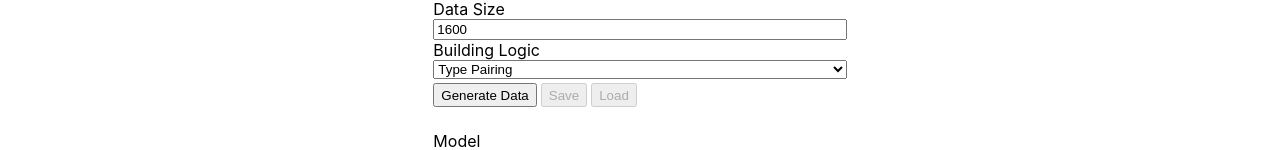
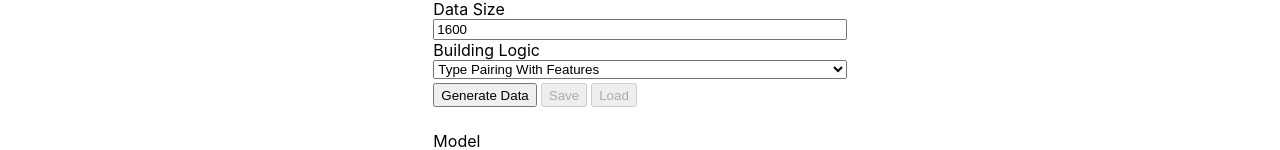
Before and after one commit to tandalesc/react-tf-demo, a React (Create React App) app: page / in a window 1280 px wide. Shown: the part 415-565 px from the top of the page. Built offline with nearby package versions, Linux system fonts and the light colour scheme; the HTML template or start-up script is replaced by a standard one.

Commit message:
fix bugs, slightly improve training and generation performance

```diff
--- a/src/App.js
+++ b/src/App.js
@@ -2,7 +2,7 @@ import React, { Fragment, PureComponent } from 'react';
 import * as tf from '@tensorflow/tfjs';
 
 import SymmetricPairMatching from './models/SymmetricPairMatching';
-import AssymetricPairMatching from './models/AssymetricPairMatching';
+import AsymmetricPairMatching from './models/AsymmetricPairMatching';
 import Type, { NoType } from './data/Type';
 import Element from './data/Element';
 import HookahFlavors from './data/HookahFlavors';
@@ -47,10 +47,10 @@ class App extends PureComponent {
     dropout: 0.15,
     validationSplit: 0.28,
     topN: 9,
-    model: "pairMatching",
+    model: "asymmetricPairMatching",
     dataset: "hookahFlavors",
     testPredict: "Limoncello",
-    buildingLogic: "typePairing",
+    buildingLogic: "typePairingWithFeatures",
     workingDataset: "",
     status: "",
     disableButtons: false,
@@ -67,7 +67,7 @@ class App extends PureComponent {
 
   initializeModels = () => {
     this.models.symmetricPairMatching = new SymmetricPairMatching(tf, {
-      numCategories: Element.count,
+      numCategories: Element.next_id,
       dropout: this.state.dropout,
       validationSplit: this.state.validationSplit,
       logRecorder: (epoch, logs) => {
@@ -83,9 +83,9 @@ class App extends PureComponent {
       },
       numLayers: 2
     });
-    this.models.assymetricPairMatching = new AssymetricPairMatching(tf, {
-      numCategories: Element.count,
-      numFeatures: Type.count,
+    this.models.asymmetricPairMatching = new AsymmetricPairMatching(tf, {
+      numCategories: Element.next_id,
+      numFeatures: Type.next_id,
       adaptNeuronCount: true,
       dropout: this.state.dropout,
       validationSplit: this.state.validationSplit,
@@ -176,7 +176,7 @@ class App extends PureComponent {
     let tensorData;
     if(HookahFlavors.buildingLogic[this.state.buildingLogic].extraFeatures) {
       pairTableRows = flavorPairs
-        .map(([p1,t11,t12,p2])=>([Element.maps.index.get(p1).name, Element.maps.index.get(p2).name]))
+        .map(([p1,t11,t12,p2])=>([Element.maps.id.get(p1).name, Element.maps.id.get(p2).name]))
         .sort((pair1,pair2)=>(pair1[0]+pair1[1]).localeCompare(pair2[0]+pair2[1]))
         .map(([p1,p2])=>(
           <tr>
@@ -187,7 +187,7 @@ class App extends PureComponent {
       tensorData = tf.tensor(flavorPairs, [flavorPairs.length, 4], 'int32');
     } else {
       pairTableRows = flavorPairs
-        .map(([p1,p2])=>([Element.maps.index.get(p1).name, Element.maps.index.get(p2).name]))
+        .map(([p1,p2])=>([Element.maps.id.get(p1).name, Element.maps.id.get(p2).name]))
         .sort((pair1,pair2)=>(pair1[0]+pair1[1]).localeCompare(pair2[0]+pair2[1]))
         .map(([p1,p2])=>(
           <tr>
@@ -212,18 +212,18 @@ class App extends PureComponent {
         const testFlavor = Element.maps.name.get(this.state.testPredict);
         let testIdx;
         let prediction;
-        if(this.state.model==="pairMatching") {
-          testIdx = testFlavor.index;
+        if(this.state.model==="symmetricPairMatching") {
+          testIdx = testFlavor.id;
           prediction = this.models[this.state.model].predict(tf.tensor([testIdx],[1],'int32'));
-        } else if(this.state.model==="pairMatchingWithFeatures") {
+        } else if(this.state.model==="asymmetricPairMatching") {
           let firstTwoFeatures;
           if(testFlavor.types.length>1) {
-            firstTwoFeatures = [testFlavor.types[0].index, testFlavor.types[1].index];
+            firstTwoFeatures = [testFlavor.types[0].id, testFlavor.types[1].id];
           } else {
-            firstTwoFeatures = [testFlavor.types[0].index, NoType.index];
+            firstTwoFeatures = [testFlavor.types[0].id, NoType.id];
           }
-          testIdx = testFlavor.index;
-          const testVec = [testFlavor.index].concat(firstTwoFeatures);
+          testIdx = testFlavor.id;
+          const testVec = [testFlavor.id].concat(firstTwoFeatures);
           prediction = this.models[this.state.model].predict(tf.tensor([testVec],[1,3],'int32').squeeze());
         }
         const prediction_js = Array.from(tf.unstack(prediction)[0].dataSync());
@@ -237,13 +237,13 @@ class App extends PureComponent {
         this.setState({
           categoricalProbabilities: prediction_js
             .map((e,i)=>({
-              name: i===testIdx ? "<don't mix>" : Element.maps.index.get(i).name,
+              name: i===testIdx ? "<don't mix>" : Element.maps.id.get(i).name,
               probability:e
             }))
             .sort((l1,l2)=>l2.probability-l1.probability)
             .slice(0, this.state.topN)
-            .map(({name, probability}, index)=>(
-              <tr key={index}>
+            .map(({name, probability}, id)=>(
+              <tr key={id}>
                 <td>
                   {name}
                 </td>
--- a/src/data/Element.js
+++ b/src/data/Element.js
@@ -7,13 +7,13 @@ class Element {
     type: new Map(),
     code: new Map(),
     name: new Map(),
-    index: new Map()
+    id: new Map()
   };
   static typeMapHandler = mapListHandler(Element.maps.type);
-  static count = 0;
+  static next_id = 0;
   static fromName = (name) => Element.maps.name.has(name) ? Element.maps.name.get(name) : null;
   static fromCode = (code) => Element.maps.code.has(code) ? Element.maps.code.get(code) : null;
-  static fromIndex = (index) => Element.maps.index.has(index) ? Element.maps.index.get(index) : null;
+  static fromId = (id) => Element.maps.id.has(id) ? Element.maps.id.get(id) : null;
   static ofType = (uncheckedType) => {
     const type = parseType(uncheckedType);
     return Element.maps.type.has(type.name) ? (Element.maps.type.get(type.name)) : []
@@ -21,12 +21,12 @@ class Element {
   static ofTypeExcluding = (type, notType) => Element.ofType(type).filter(e => !e.hasType(notType));
 
   constructor(name, types) {
-    this.index = Element.count++;
+    this.id = Element.next_id++;
     this.name = name;
     this.code = makeCodeFromName(name);
     this.types = parseTypes(types);
     Element.maps.name.set(this.name, this);
-    Element.maps.index.set(this.index, this);
+    Element.maps.id.set(this.id, this);
     Element.maps.code.set(this.code, this);
     this.types.forEach((type) => {
       Element.typeMapHandler[type.name] = this;
--- a/src/data/HookahFlavors.js
+++ b/src/data/HookahFlavors.js
@@ -30,45 +30,14 @@ class HookahFlavors {
     random: {
       name: "Random",
       code: "random",
-      fn: () => [randomInList(HookahFlavors.flavorList).index, randomInList(HookahFlavors.flavorList).index]
+      fn: () => [randomInList(HookahFlavors.flavorList).id, randomInList(HookahFlavors.flavorList).id]
     },
     typePairing: {
       name: "Type Pairing",
       code: "typePairing",
       fn: () => {
         let firstPick = randomInList(HookahFlavors.flavorList);
-        let firstPick_randomType = randomInList(firstPick.types.filter(type=>type.id===NoType.id));
-
-        let secondPick;
-        if(firstPick.hasType("mint")) {
-          secondPick = randomInList(Element.ofTypeExcluding(firstPick_randomType, "cream"));
-        } else if(firstPick.hasType("cream")) {
-          secondPick = randomInList(Element.ofTypeExcluding(firstPick_randomType, "mint"));
-        } else {
-          secondPick = randomInList(Element.ofType(firstPick_randomType));
-        }
-        //if both flavors are sweet then recalculate second flavor
-        if(firstPick.hasType("sweet") && secondPick.hasType("sweet")){
-          secondPick = randomInList(Element.ofType(randomInList(firstPick.types)));
-        }
-
-        //50% chance of swapping first and second picks
-        if(Math.random()>0.5) {
-          const temp = firstPick;
-          firstPick = secondPick;
-          secondPick = temp;
-        }
-
-        return [firstPick.index, secondPick.index];
-      }
-    },
-    typePairingWithFeatures: {
-      name: "Type Pairing With Features",
-      code: "typePairingWithFeatures",
-      extraFeatures: true,
-      fn: () => {
-        let firstPick = randomInList(HookahFlavors.flavorList);
-        let firstPick_randomType = randomInList(firstPick.types.filter(type=>type.id===NoType.id));
+        let firstPick_randomType = randomInList(firstPick.types.filter(type=>type.id!==NoType.id));
 
         let secondPick;
         if(firstPick.hasType("mint")) {
@@ -79,9 +48,9 @@ class HookahFlavors {
           secondPick = randomInList(Element.ofType(firstPick_randomType));
         }
 
-        //if both flavors are sweet then recalculate second flavor
-        if(firstPick.hasType("sweet") && secondPick.hasType("sweet")){
-          secondPick = randomInList(Element.ofType(randomInList(firstPick.types)));
+        //5% chance of picking a random second flavor
+        if(Math.random()<0.05) {
+          secondPick = randomInList(Element.ofType(firstPick_randomType));
         }
 
         //50% chance of swapping first and second picks
@@ -91,8 +60,39 @@ class HookahFlavors {
           secondPick = temp;
         }
 
-        let firstTwoTypes = [firstPick.types[0].index, firstPick.types[1].index];
-        return [firstPick.index].concat(firstTwoTypes).concat([secondPick.index]);
+        return [firstPick.id, secondPick.id];
+      }
+    },
+    typePairingWithFeatures: {
+      name: "Type Pairing With Features",
+      code: "typePairingWithFeatures",
+      extraFeatures: true,
+      fn: () => {
+        let firstPick = randomInList(HookahFlavors.flavorList);
+        let firstPick_randomType = randomInList(firstPick.types.filter(type=>type.id!==NoType.id));
+
+        let secondPick;
+        if(firstPick.hasType("mint")) {
+          secondPick = randomInList(Element.ofTypeExcluding(firstPick_randomType, "cream"));
+        } else if(firstPick.hasType("cream")) {
+          secondPick = randomInList(Element.ofTypeExcluding(firstPick_randomType, "mint"));
+        } else {
+          secondPick = randomInList(Element.ofType(firstPick_randomType));
+        }
+
+        //5% chance of picking a random second flavor
+        if(Math.random()<0.05) {
+          secondPick = randomInList(Element.ofType(firstPick_randomType));
+        }
+
+        //50% chance of swapping first and second picks
+        if(Math.random()<0.5) {
+          const temp = firstPick;
+          firstPick = secondPick;
+          secondPick = temp;
+        }
+
+        return [firstPick.id, firstPick.types[0].id, firstPick.types[1].id, secondPick.id];
       }
     }
   }
--- a/src/data/Type.js
+++ b/src/data/Type.js
@@ -14,20 +14,20 @@ export const parseTypes = (listOfUncheckedTypes) =>
 class Type {
   static maps = {
     name: new Map(),
-    index: new Map(),
+    id: new Map(),
     code: new Map()
   };
   static fromName = (name) => Type.maps.name.has(name) ? Type.maps.name.get(name) : null;
   static fromCode = (code) => Type.maps.code.has(code) ? Type.maps.code.get(code) : null;
-  static fromIndex = (index) => Type.maps.index.has(index) ? Type.maps.index.get(index) : null;
-  static count = 0;
+  static fromId = (id) => Type.maps.id.has(id) ? Type.maps.id.get(id) : null;
+  static next_id = 0;
 
   constructor(name) {
-    this.index = Type.count++;
+    this.id = Type.next_id++;
     this.name = name;
     this.code = makeCodeFromName(name);
     Type.maps.name.set(this.name, this);
-    Type.maps.index.set(this.index, this);
+    Type.maps.id.set(this.id, this);
     Type.maps.code.set(this.code, this);
   }
 }
--- a/src/models/AssymetricPairMatching.js
+++ b/src/models/AsymmetricPairMatching.js
@@ -1,7 +1,7 @@
 
 import Model from './Model.js';
 
-class AssymetricPairMatching extends Model {
+class AsymmetricPairMatching extends Model {
   model = null;
   xs = null;
   ys = null;
@@ -17,7 +17,7 @@ class AssymetricPairMatching extends Model {
       dropout=0.1,
       validationSplit=0.25
     }) {
-    super("Assymetric Pair Matching", tf);
+    super("Asymmetric Pair Matching", tf);
     this.logRecorder = logRecorder;
     this.numCategories = numCategories;
     this.numFeatures = numFeatures;
@@ -72,4 +72,4 @@ class AssymetricPairMatching extends Model {
   }
 }
 
-export default AssymetricPairMatching;
+export default AsymmetricPairMatching;
```
